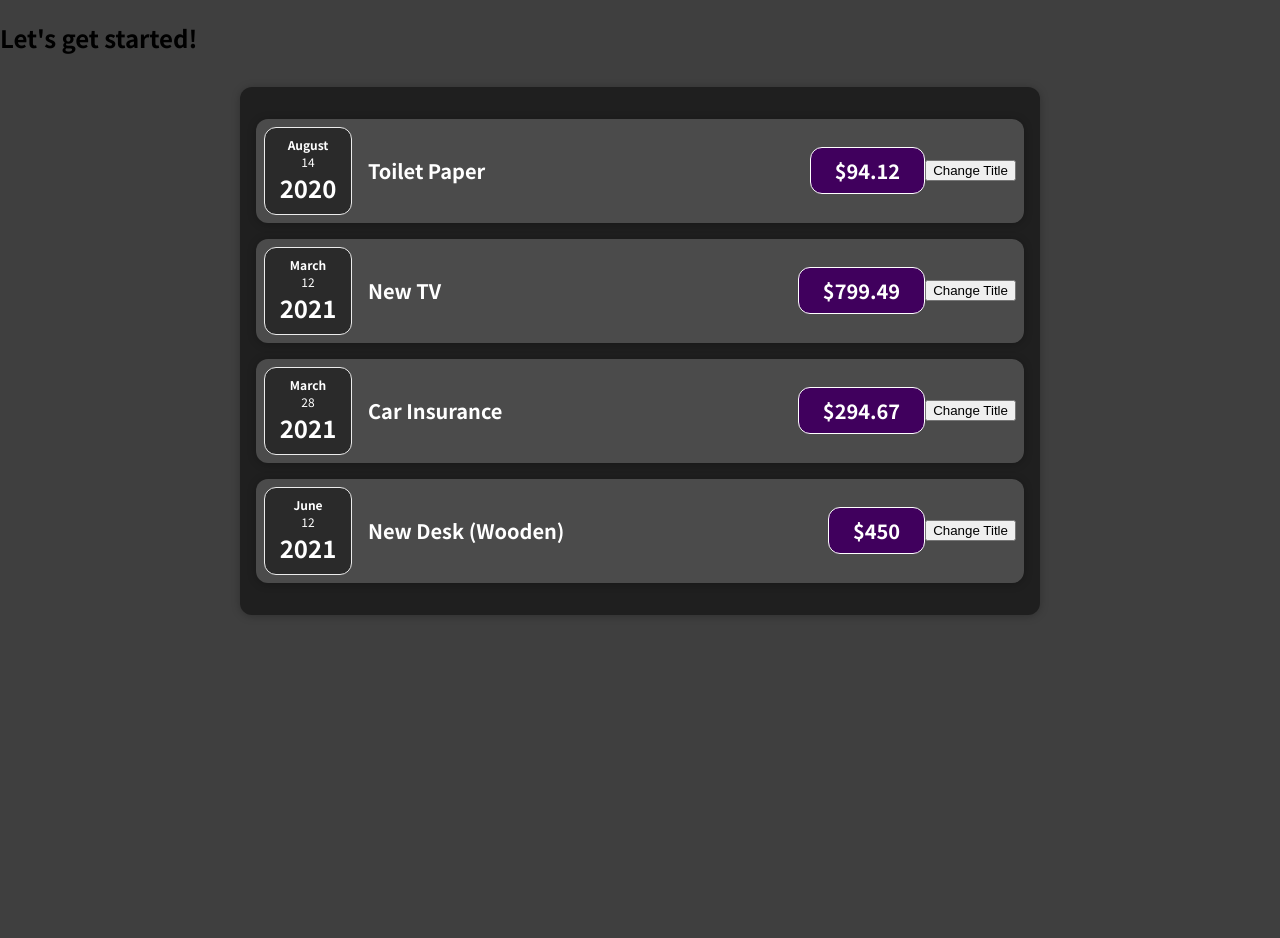
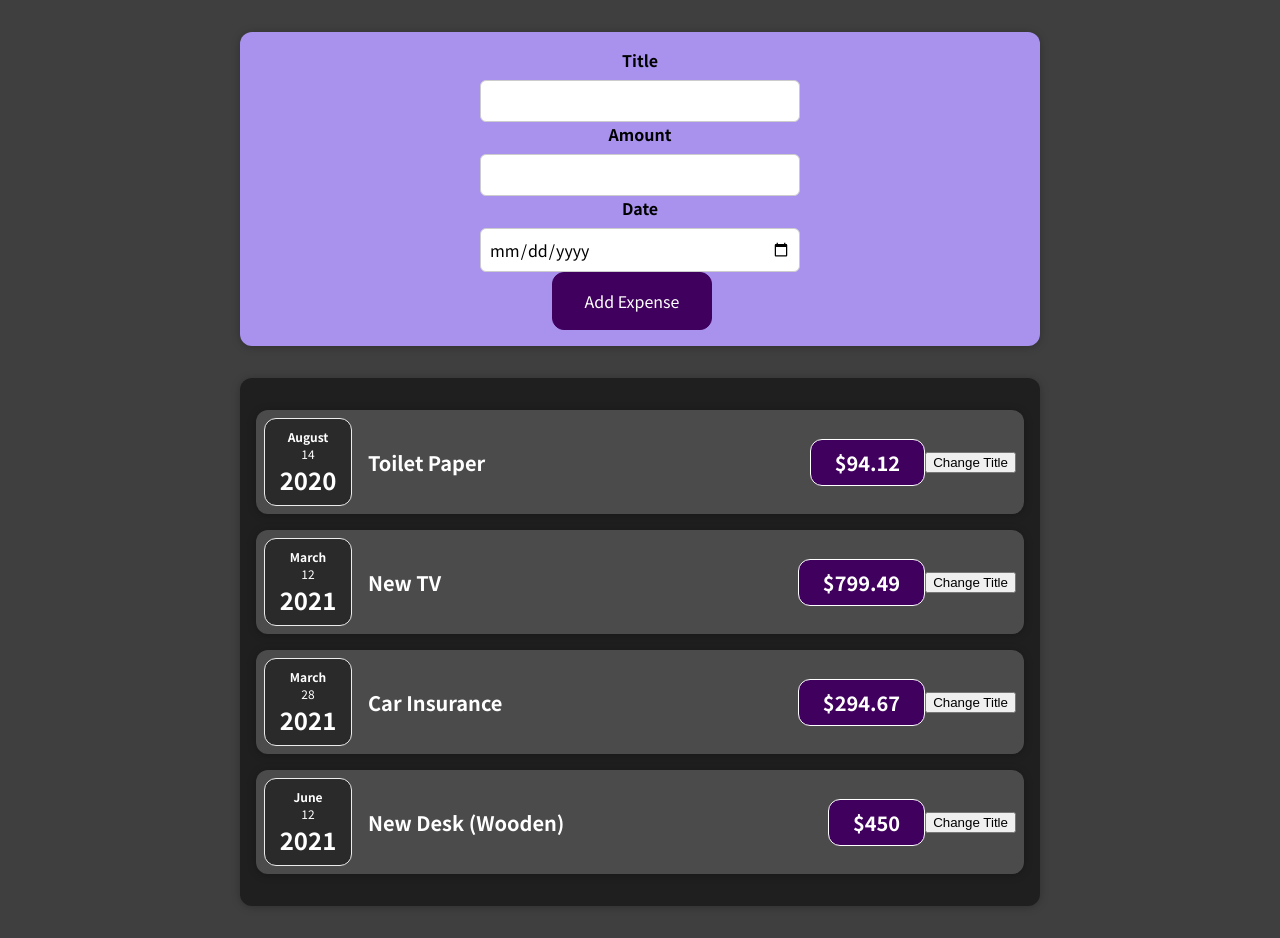
Before and after one commit to lucaspineda/react-course-maximillian, a React (Create React App) app in the folder react-complete-guide/01-starting-setup/: page / in a window 1280 px wide. Before the commit the page ends 800 px from the top, so only its background shows below. Built offline with nearby package versions, Linux system fonts and the light colour scheme.

Commit message:
add new components to app js

```diff
--- a/react-complete-guide/01-starting-setup/src/App.js
+++ b/react-complete-guide/01-starting-setup/src/App.js
@@ -1,4 +1,5 @@
 import Expenses from "./components/Expenses/Expenses.js";
+import NewExpense from "./components/NewExpense/NewExpense.js";
 
 function App() {
   const expenses = [
@@ -24,7 +25,7 @@
   ];
   return (
     <div>
-      <h2>Let's get started!</h2>
+      <NewExpense />
       <Expenses expenses={expenses} />
     </div>
   );
```
